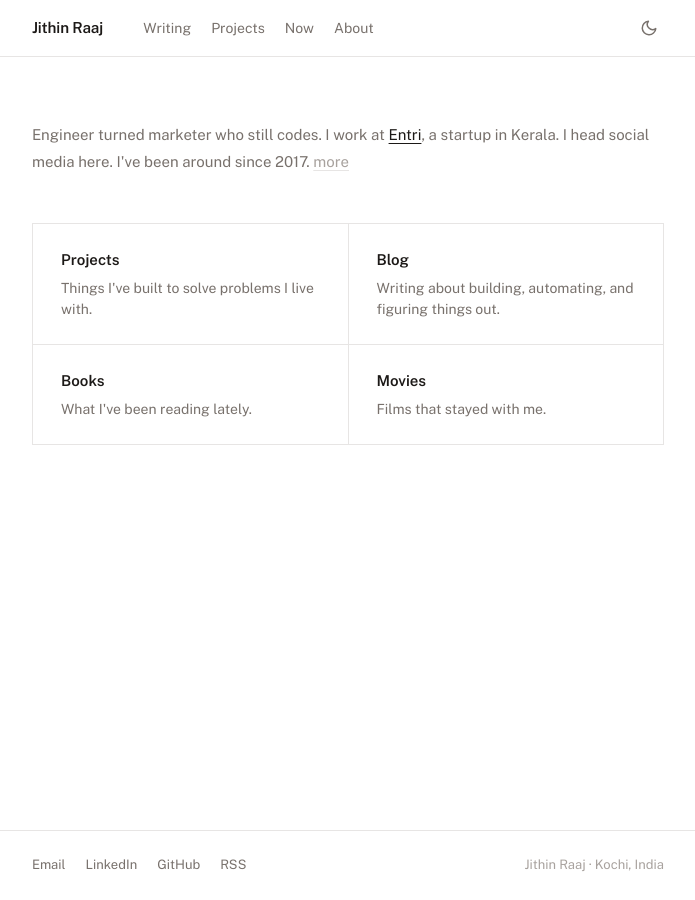
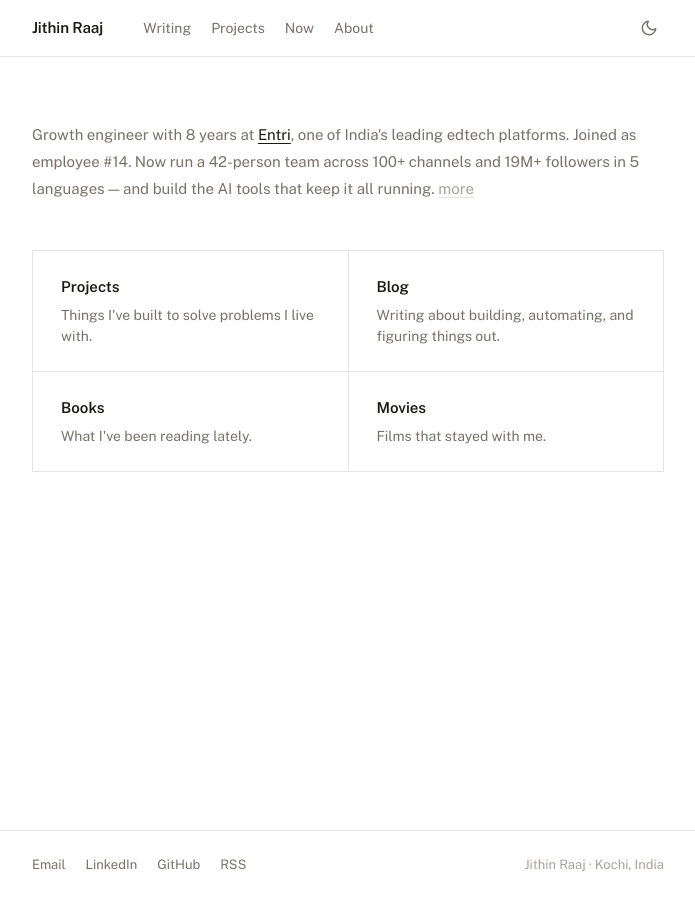
Before and after one commit to jithinrajtk/jithinrajtk.github.io, a Jekyll site: the page built from index.html, in a window 1280 px wide. Shown: the whole page, without its empty margins (292-987 px from the left). Built offline with Jekyll 4.4.1, drawn with Linux system fonts in a browser that asks for light colours.

Commit message:
Update bio intro from resume

```diff
--- a/index.html
+++ b/index.html
@@ -7,7 +7,7 @@
 
   <div class="home-intro">
     <div class="home-bio">
-      <p>Engineer turned marketer who still codes. I work at <a href="https://entri.app" target="_blank" rel="noopener">Entri</a>, a startup in Kerala. I head social media here. I've been around since 2017. <button class="more-btn" onclick="toggleMore(this)">more</button></p>
+      <p>Growth engineer with 8 years at <a href="https://entri.app" target="_blank" rel="noopener">Entri</a>, one of India's leading edtech platforms. Joined as employee #14. Now run a 42-person team across 100+ channels and 19M+ followers in 5 languages — and build the AI tools that keep it all running. <button class="more-btn" onclick="toggleMore(this)">more</button></p>
       <div class="bio-more" hidden>
         <p>Most of what I know, I learned on the job. How to build something that actually works, how to scale it, how to stay calm when things go off track. My work is a mix of thinking and doing. I just try to figure out what helps the business grow and keep doing that.</p>
         <p>I still write code. Not to build big things, but to fix what's broken. If something keeps repeating or feels slow, I'd rather solve it than get used to it. Whether it's in my work or life, most problems are just messy systems waiting to be cleaned up. Coding helps me with that.</p>
```
